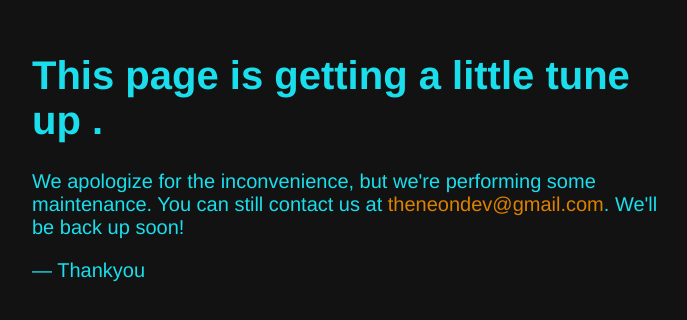
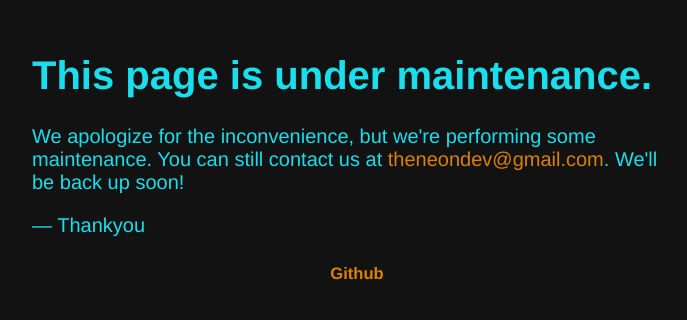
Before and after one commit to The-Neon-Dev/demo, a website: page services/status.html in a window 1280 px wide. Shown: the part 132-452 px from the top of the page, without its empty margins (283-970 px from the left). Drawn offline with Linux system fonts and the light colour scheme.

Commit message:
Initial:Modify

```diff
--- a/services/status.html
+++ b/services/status.html
@@ -2,7 +2,7 @@
 <html>
 <head>
 <meta http-equiv="Content-type" content="text/html;charset=UTF-8">
-<title>Performing Maintenance</title>
+<title>Oops!</title>
 <style type="text/css">
       body { background-color: #121212; text-align: center; padding: 150px; }
       h1 { font-size: 40px; }
@@ -14,10 +14,11 @@
 </head>
 <body>
 <div id="article">
-<h1>This page is getting a little tune up .</h1>
+<h1>This page is under maintenance.</h1>
 <div>
 <p>We apologize for the inconvenience, but we're performing some maintenance. You can still contact us at <a href="mailto:theneondev@gmail.com">theneondev@gmail.com</a>. We'll be back up soon!</p>
 <p>— Thankyou</p>
 </div>
 </div>
+<h5 style="color: black;"><a  href="https://github.com/MohammedRoshanT">Github</a></h5>
 </html>
```
Also changed, not shown: index.html (+1 -1 lines).
